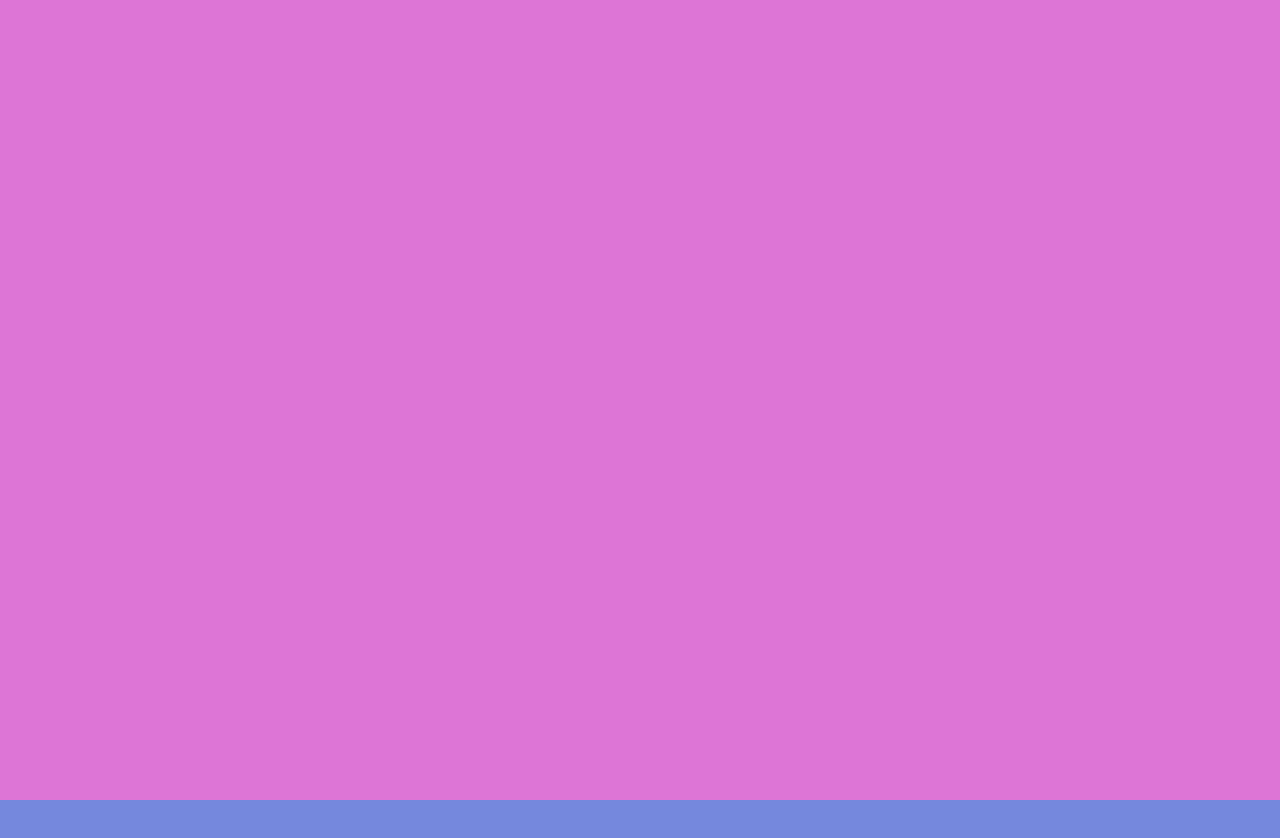
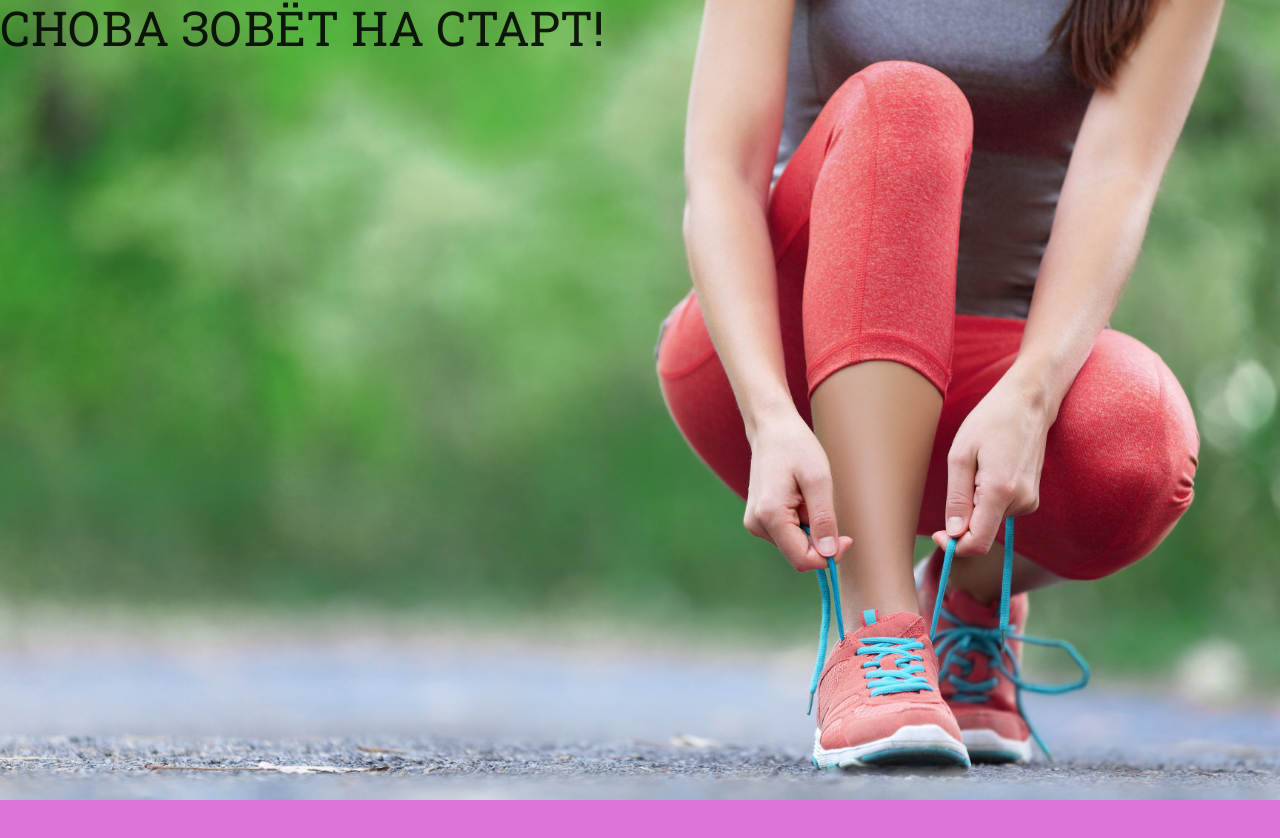
Before and after one commit to juicylevel/team-building, a React (Create React App) app: page / in a window 1280 px wide. Shown: the top 838 px of the page. Built offline with nearby package versions, Linux system fonts and the light colour scheme.

Commit message:
section component

```diff
--- a/public/index.html
+++ b/public/index.html
@@ -2,17 +2,14 @@
 <html lang="en">
     <head>
         <meta charset="utf-8" />
-        <link rel="icon" href="%PUBLIC_URL%/favicon.ico" />
+        <link rel="icon" href="%PUBLIC_URL%/favicon.ico?1" />
         <link
             href="https://fonts.googleapis.com/css2?family=Roboto+Slab:wght@100..700&display=swap"
             rel="stylesheet"
         />
         <meta name="viewport" content="width=device-width, initial-scale=1" />
         <meta name="theme-color" content="#000000" />
-        <meta
-            name="description"
-            content="Web site created using create-react-app"
-        />
+        <meta name="description" content="Dream team" />
         <link rel="apple-touch-icon" href="%PUBLIC_URL%/logo192.png" />
         <!--
       manifest.json provides metadata used when your web app is installed on a
@@ -28,7 +25,7 @@
       work correctly both with client-side routing and a non-root public URL.
       Learn how to configure a non-root public URL by running `npm run build`.
     -->
-        <title>React App</title>
+        <title>Dream team</title>
     </head>
     <body>
         <noscript>You need to enable JavaScript to run this app.</noscript>
--- /dev/null
+++ b/src/views/Intro/Intro.tsx
@@ -0,0 +1,16 @@
+import { Typography } from '@material-ui/core';
+import { styled } from '@material-ui/core/styles';
+import { Section } from 'views/common/layout';
+
+const StyledSection = styled(Section)({
+    background: 'url(./images/intro.jpeg) bottom no-repeat',
+    backgroundSize: 'cover',
+});
+
+const Intro = () => (
+    <StyledSection>
+        <Typography variant="h3">СНОВА ЗОВЁТ НА СТАРТ!</Typography>
+    </StyledSection>
+);
+
+export default Intro;
--- /dev/null
+++ b/src/views/Intro/index.ts
@@ -0,0 +1 @@
+export { default } from './Intro';
--- a/src/views/Main/Main.tsx
+++ b/src/views/Main/Main.tsx
@@ -1,7 +1,9 @@
-import Section from './Section';
+import { Section } from 'views/common/layout';
+import Intro from 'views/Intro';
 
 const Main = () => (
     <main>
+        <Intro />
         <Section color="#DD75D6" />
         <Section color="#7588dd" />
     </main>
--- /dev/null
+++ b/src/views/common/layout/index.ts
@@ -0,0 +1 @@
+export { default as Section } from './Section';
```
Also changed, not shown: public/images/intro.jpeg (added), src/views/common/layout/Section.tsx (renamed from src/views/Main/Section.tsx), 1 other file (tests, documents, lock files or other folders).
